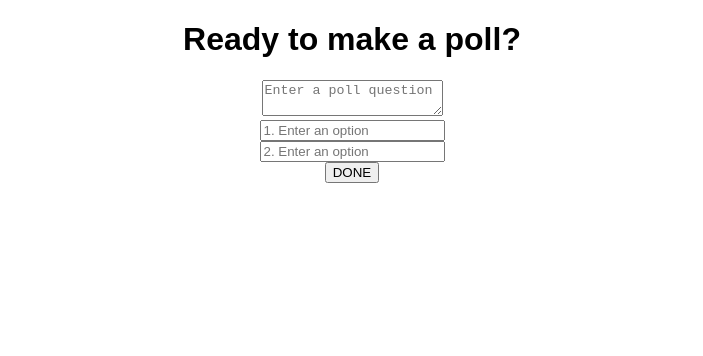
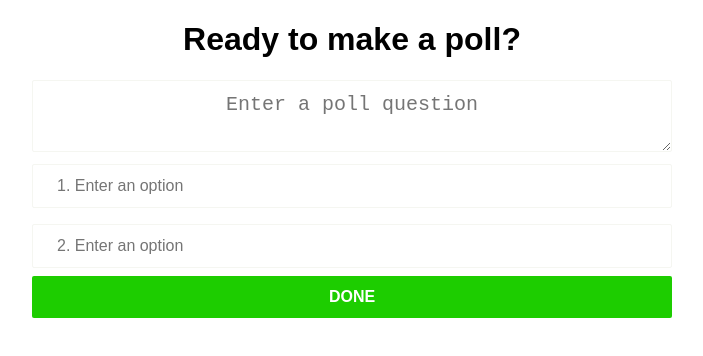
Before and after one commit to khiet/poll, a React app: page / in a window 1280 px wide. Shown: the top 356 px of the page, without its empty margins (288-991 px from the left). Built offline with nearby package versions, Linux system fonts and the light colour scheme.

Commit message:
update style

```diff
--- a/src/components/option.js
+++ b/src/components/option.js
@@ -1,12 +1,13 @@
 import React from 'react';
 
+import Input from '../ui/Input';
+
 const Option = (props) => {
-
   const placeholderText = props.number + '. Enter an option';
 
   return(
     <div>
-      <input type='text' value={props.value} placeholder={placeholderText} onChange={props.changed} />
+      <Input number={props.number} value={props.value} placeholder={placeholderText} changed={props.changed} />
     </div>
   );
 }
--- /dev/null
+++ b/src/containers/Poll.css
@@ -0,0 +1,12 @@
+.Poll form {
+  width: 50%;
+  margin: auto;
+}
+
+.Poll form input {
+  margin: 0.5rem 0;
+}
+
+.Poll form textarea, .Poll form input, .Poll form button {
+  width: 100%;
+}
--- a/src/containers/poll.js
+++ b/src/containers/poll.js
@@ -2,6 +2,9 @@ import React, { Component } from 'react';
 
 import Option from '../components/Option';
 import Button from '../ui/Button';
+import TextArea from '../ui/TextArea';
+
+import styles from './Poll.css';
 
 // type is either 'text' or 'date'
 // settings can contain 'deadline', 'multivote'
@@ -60,11 +63,11 @@ class Poll extends Component {
     });
 
     return(
-      <div>
+      <div className={styles.Poll}>
         <form onSubmit={this.createPoll}>
-          <textarea onChange={this.titleChanged} placeholder='Enter a poll question'/>
+          <TextArea placeholder='Enter a poll question' changed={this.titleChanged} />
           {optionsToRender}
-          <Button label='DONE'/ >
+          <Button label='DONE' />
         </form>
       </div>
     );
--- /dev/null
+++ b/src/ui/Button.css
@@ -0,0 +1,15 @@
+.Button {
+  padding: 0.75rem 1.5rem;
+  border: none;
+  font-weight: bold;
+  font-size: 1rem;
+  background-color: #1dcd00;
+  color: white;
+  border-radius: 2px;
+  box-sizing: border-box;
+}
+
+.Button:hover {
+  background-color: #169a00;
+  color: #e6e6e6;
+}
--- /dev/null
+++ b/src/ui/Input.css
@@ -0,0 +1,7 @@
+.Input {
+  padding: 0.75rem 1.5rem;
+  border: 1px solid #f5f6f1;
+  font-size: 1rem;
+  border-radius: 2px;
+  box-sizing: border-box;
+}
--- /dev/null
+++ b/src/ui/Input.js
@@ -0,0 +1,8 @@
+import React from 'react';
+import styles from './Input.css';
+
+const Input = (props) => {
+  return <input className={styles.Input} type='text' value={props.value} placeholder={props.placeholder} onChange={props.changed} />;
+};
+
+export default Input;
--- /dev/null
+++ b/src/ui/TextArea.css
@@ -0,0 +1,8 @@
+.TextArea {
+  padding: 0.75rem 1.5rem;
+  border: 1px solid #f5f6f1;
+  font-size: 1.25rem;
+  border-radius: 2px;
+  text-align: center;
+  box-sizing: border-box;
+}
--- /dev/null
+++ b/src/ui/TextArea.js
@@ -0,0 +1,14 @@
+import React from 'react';
+
+import styles from './TextArea.css';
+
+const TextArea = (props) => {
+  return(
+    <textarea className={styles.TextArea}
+      onChange={props.changed}
+      placeholder={props.placeholder}
+    />
+  );
+};
+
+export default TextArea;
--- a/src/ui/button.js
+++ b/src/ui/button.js
@@ -1,7 +1,8 @@
 import React from 'react';
+import styles from './Button.css';
 
 const Button = (props) => {
-  return <button>{props.label}</button>;
+  return <button className={styles.Button}>{props.label}</button>;
 };
 
 export default Button;
```
